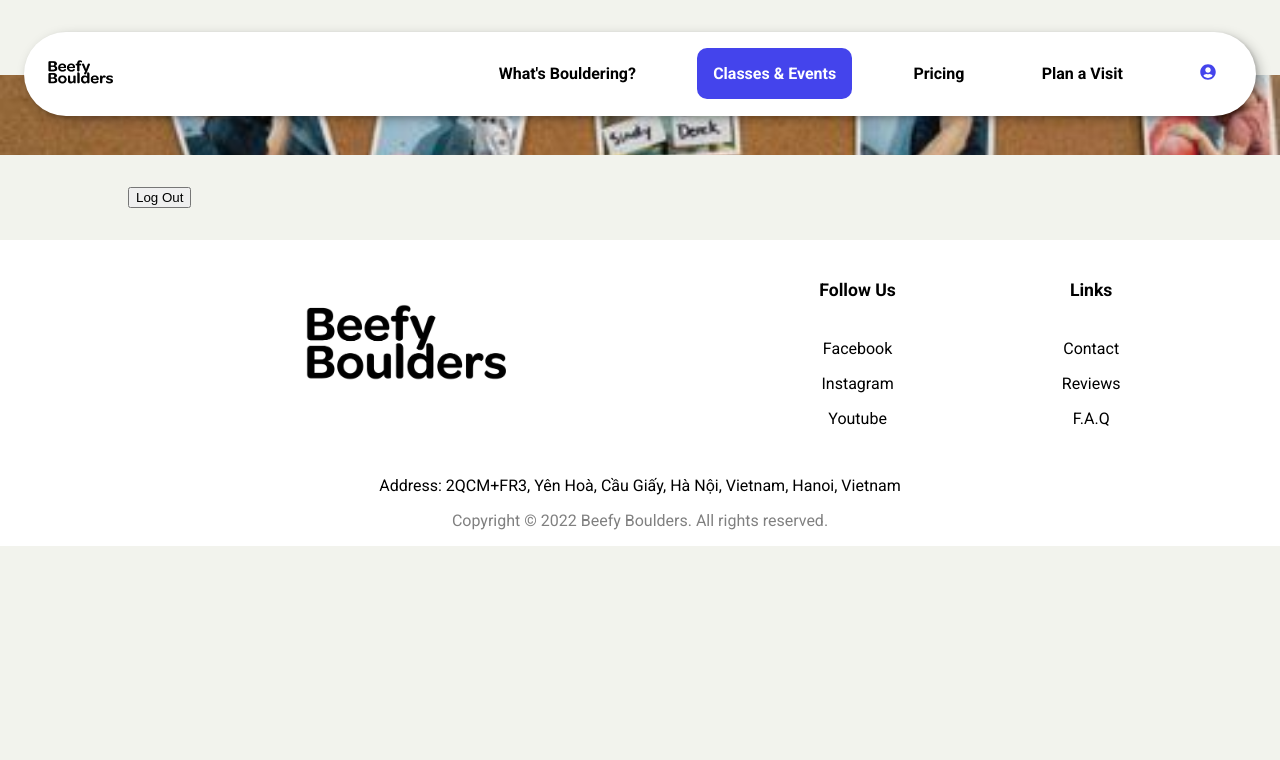
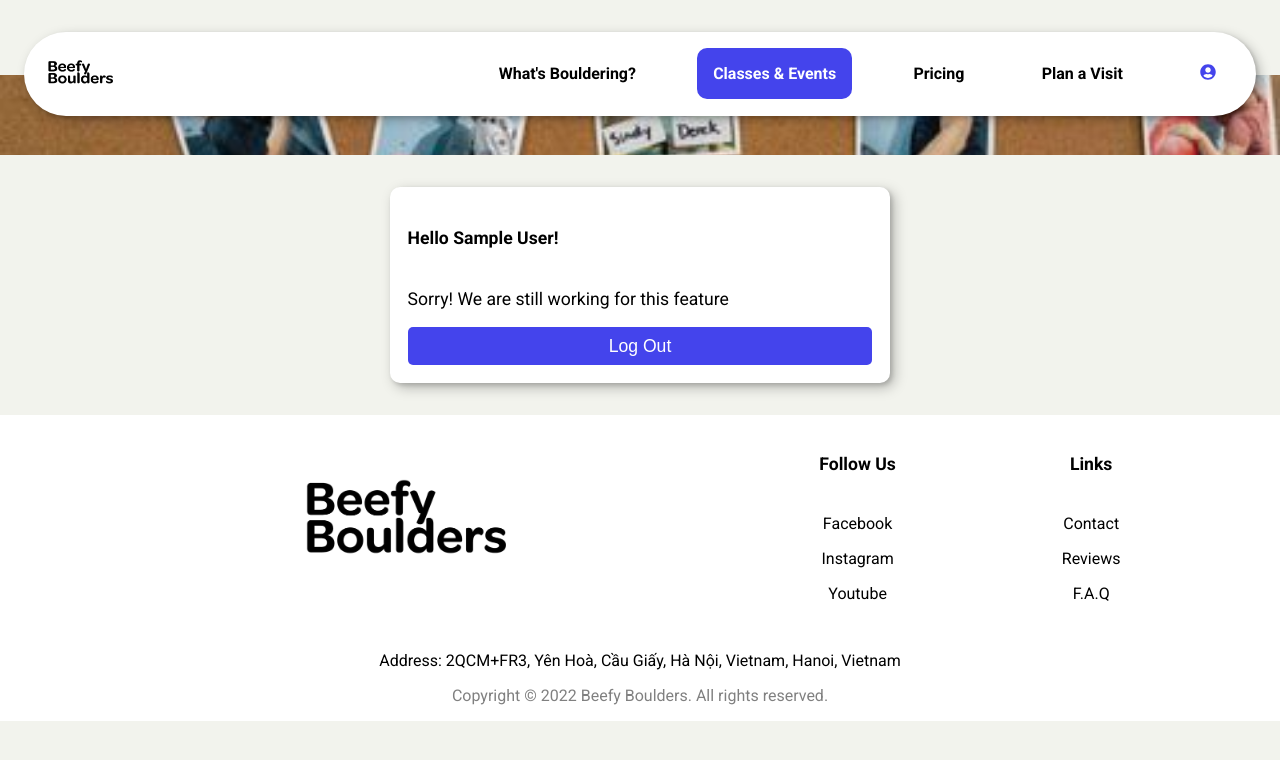
Before and after one commit to NhatAnhVu/beefy-boulders, a React (Create React App) app: page /account in a window 1280 px wide. Shown: the top 760 px of the page. Built offline with nearby package versions, Linux system fonts and the light colour scheme; no server answers; sample sign-in values are in the browser's storage; the HTML template or start-up script is replaced by a standard one.

Commit message:
add private account page

```diff
--- a/src/pages/Account/Account.js
+++ b/src/pages/Account/Account.js
@@ -19,12 +19,19 @@ const Account = () => {
       })
   }
 
+  const user = auth.currentUser;
+  const displayName = user.displayName
+
   return (
     <div className="account">
       <div className="account__bg bg"></div>
       <div className="account__section section">
-        {error && <h4 className='card-noti'>{error}</h4>}
-        <button onClick={handleLogOut}>Log Out</button>
+        <div className="account__card card">
+          <h4>{`Hello ${displayName}`}!</h4>
+          <p>Sorry! We are still working for this feature</p>
+          {error && <h4 className='card-noti'>{error}</h4>}
+          <button className='card-button' onClick={handleLogOut}>Log Out</button>
+        </div>
       </div>
     </div>
   )
--- a/src/pages/Account/Signup.js
+++ b/src/pages/Account/Signup.js
@@ -1,11 +1,11 @@
 import React, { useState, useRef } from 'react';
 import { auth } from '../../firebase';
-import { createUserWithEmailAndPassword } from "firebase/auth";
+import { createUserWithEmailAndPassword, updateProfile } from "firebase/auth";
 import { Link } from 'react-router-dom';
 
 const Signup = () => {
-
   const email = useRef()
+  const name = useRef()
   const password = useRef()
   const passwordConfirm = useRef()
   const [error, setError] = useState("")
@@ -20,6 +20,9 @@ const Signup = () => {
 
     createUserWithEmailAndPassword(auth, email.current.value, password.current.value)
       .then((userCredential) => {
+        updateProfile(userCredential.user, {
+          displayName: name.current.value
+        })
         setError("")
         setSuccess(true)
         setLoading(true)
@@ -41,9 +44,13 @@ const Signup = () => {
       <div className="account__section section">
         <div className='card'>
           {error && <h4 className='card-noti'>{error}</h4>}
-          {success && <h4 className='card-noti success'>Account Successfully Created! Please {<Link style={{color: "black"}} to="/login">Login</Link>}</h4>}
+          {success && <h4 className='card-noti success'>Account Successfully Created! Please {<Link style={{ color: "black" }} to="/login">Login</Link>}</h4>}
           <h1 className='section__title'>Sign Up</h1>
           <form className='card-main' onSubmit={handleSignup}>
+            <div id='name'>
+              <label className='form-label'>Full Name</label> <br />
+              <input className='form-input' type='text' ref={name} required />
+            </div>
             <div id='email'>
               <label className='form-label'>Email</label> <br />
               <input className='form-input' type='email' ref={email} required />
--- a/src/styles/account.css
+++ b/src/styles/account.css
@@ -55,3 +55,8 @@
   margin-top: 1em;
   color: var(--clr-grey);
 }
+
+.account__card {
+  display: flex;
+  flex-direction: column;
+}
```
